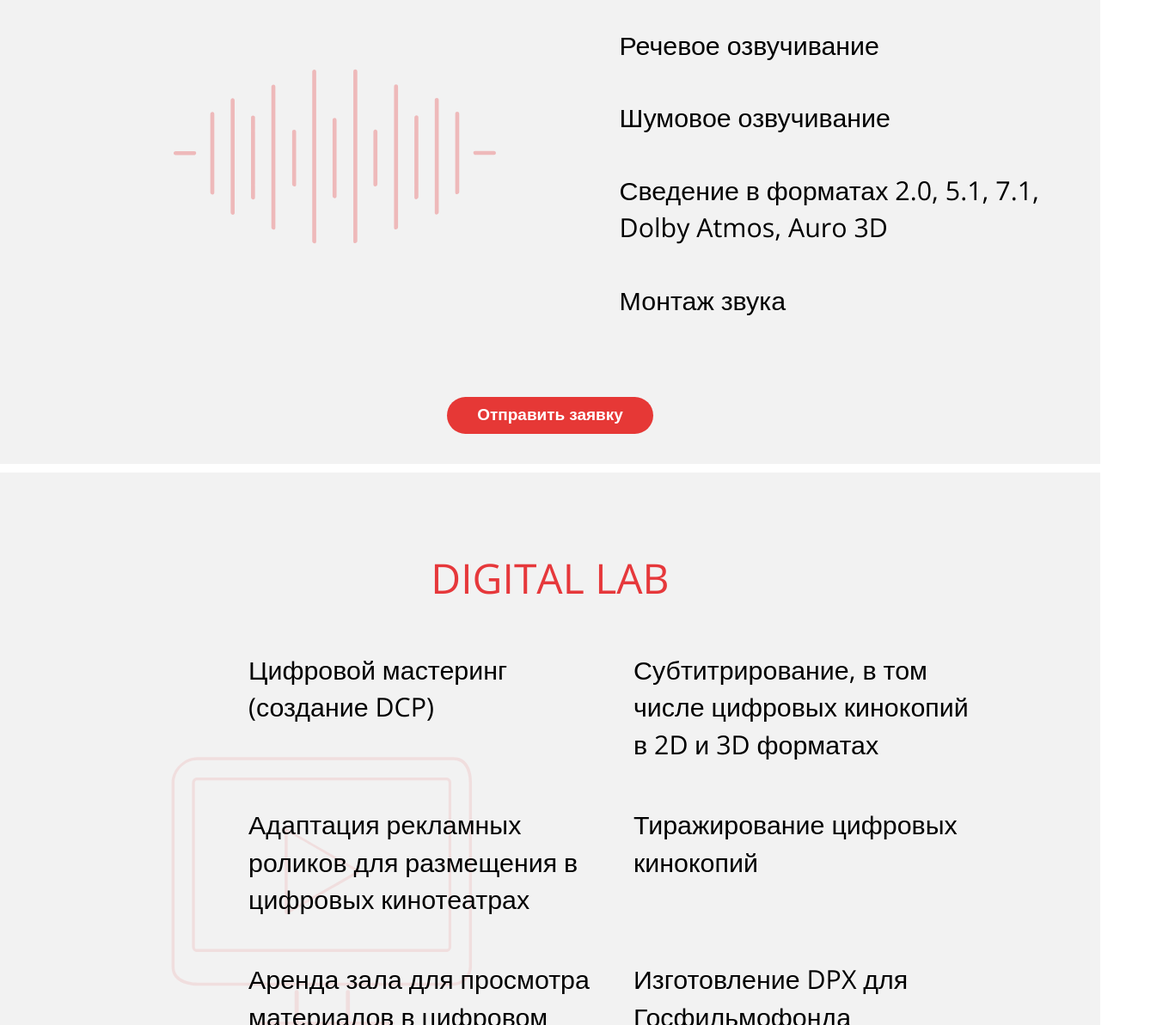
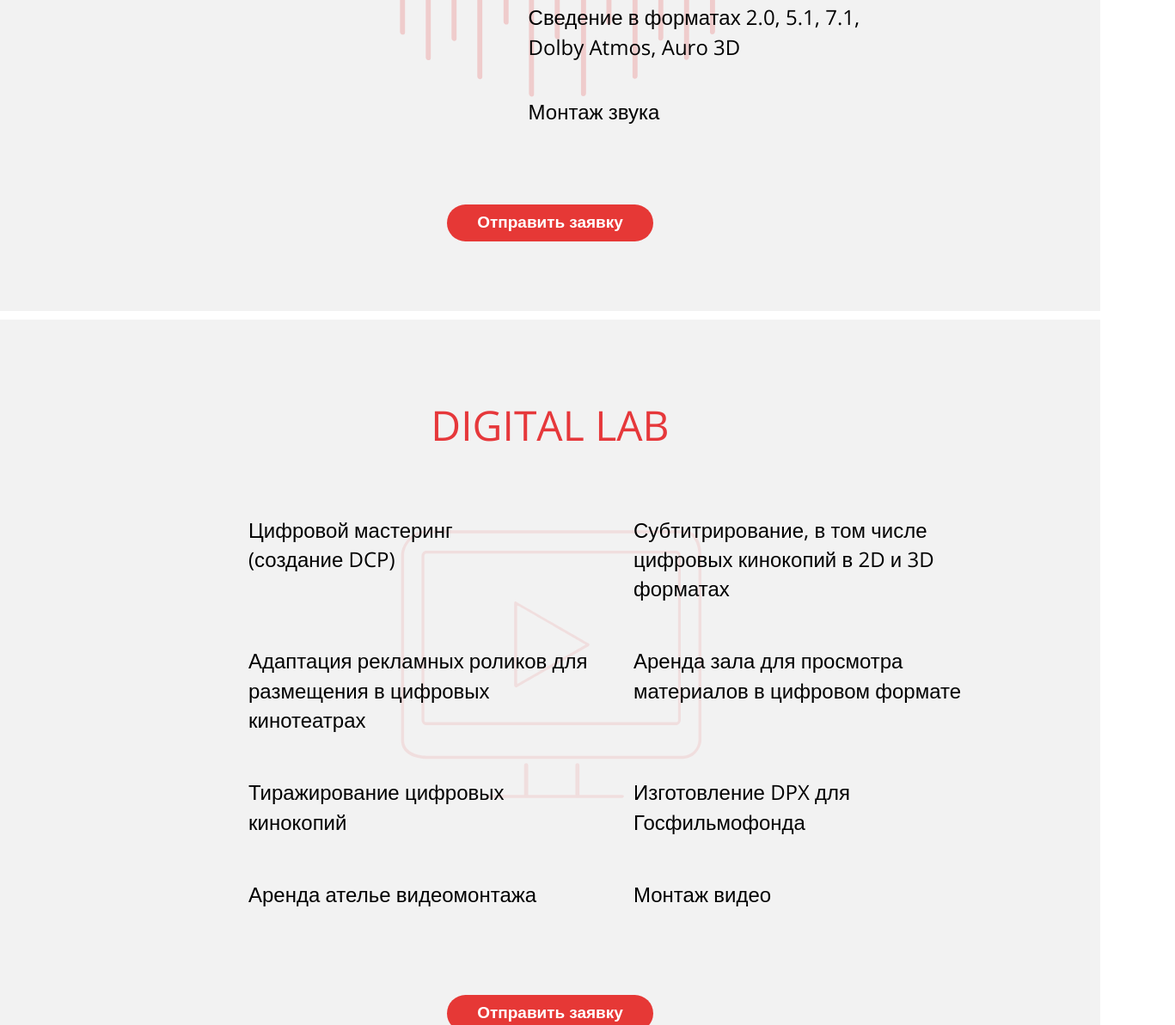
Before and after one commit to AnnBlack/nevafilm-version-2, a plain HTML site: page service-studios.html in a window 1280 px wide. Shown: the part 1607-2800 px from the top of the page at 86% size, 1367 px wide, since content can reach past the window. Drawn offline with nearby package versions, Linux system fonts and the light colour scheme.

Commit message:
изменила страницу услуг студиос

```diff
--- a/public/css/style.css
+++ b/public/css/style.css
@@ -548,7 +548,7 @@ a .hashtag:hover {
 	margin-bottom: 30px;
 }
 .studios-service-section figcaption {
-	font-size: 1.9em;
+	font-size: 1.5em;
 	font-weight: lighter;
 	margin-bottom: 41px;
 	width: 99%;
@@ -579,6 +579,7 @@ a .hashtag:hover {
 }
 .studios-section-digital header {
 	margin-top: 88px;
+	margin-bottom: 20px;
 	color: #e6383b;
 	font-size: 3em;
 	text-align: center;
@@ -586,7 +587,7 @@ a .hashtag:hover {
 	font-weight: lighter;
 }
 .studios-section-digital figcaption {
-	font-size: 1.9em;
+	font-size: 1.5em;
 	font-weight: lighter;
 	width: 90%;
 	position: relative;
@@ -602,12 +603,20 @@ a .hashtag:hover {
 	align-items: baseline;
 	flex-wrap: wrap;
 }
-.flex-item-one {
-	width: 51%;
+.flex-item {
+	width: 75%;
 	min-height: 30px;
 	position: relative;
-	left: 366px;
+	left: 97px;
 	top: 60px;
+}
+.flex-item-one {
+	width: 100%;
+	min-height: 30px;
+	position: relative;
+	left: 260px;
+	top: 60px;
+	flex-basis: 51%;
 }
 .flex-item-two {
   flex-basis: 35%;
@@ -649,26 +658,26 @@ a .hashtag:hover {
 }
 .dubbing-wrapper {
 	background: url("../img/dubbing-01.min.svg") no-repeat;
-	background-size: 22%;
+	background-size: 30%;
 	width: 100%;
 	height: 656px;
 	position: absolute;
-	opacity: 0.3;
-	background-position: 334px;
+	opacity: 0.2;
+	background-position: 51% -5%;
 }
 .postproduction-wrapper {
 	background: url("../img/post_production-01.min.svg") no-repeat;
-	background-size: 30%;
-	background-position: 22% 22%;
+	background-size: 38%;
+	background-position: 51% 13%;
 	width: 100%;
 	height: 656px;
 	position: absolute;
-	opacity: 0.3;
+	opacity: 0.2;
 }
 .digital-wrapper {
 	background: url("../img/digital_lab-01.min.svg") no-repeat;
 	background-size: 28%;
-	background-position: 21%;
+	background-position: 50% 18%;
 	width: 100%;
 	height: 656px;
 	position: absolute;
--- a/service-studios.html
+++ b/service-studios.html
@@ -179,7 +179,7 @@
       </div>
       <div class="container">
       <div class="flex-wrapper">
-        <div class="flex-item-one">
+        <div class="flex-item">
         <p class="studios-service-description">
           Студия «Невафильм» более двадцати лет занимается дублированием иностранных фильмов.
           <br><br>В нашей команде работают профессиональные переводчики, укладчики и режиссеры дубляжа. Процесс адаптации фильма начинается с перевода. Эта работа требует не только превосходного знания иностранного языка, но и безукоризненного владения русским, художественного вкуса и чувства юмора.
@@ -255,13 +255,13 @@
 
         <div class="flex-item-two">
           <figure>
-            <figcaption>Тиражирование цифровых кинокопий</figcaption>
+            <figcaption>Аренда зала для просмотра материалов в цифровом формате</figcaption>
           </figure>
         </div>
 
         <div class="flex-item-two">
           <figure>
-            <figcaption>Аренда зала для просмотра материалов в цифровом формате</figcaption>
+            <figcaption>Тиражирование цифровых кинокопий</figcaption>
           </figure>
         </div>
 
```
